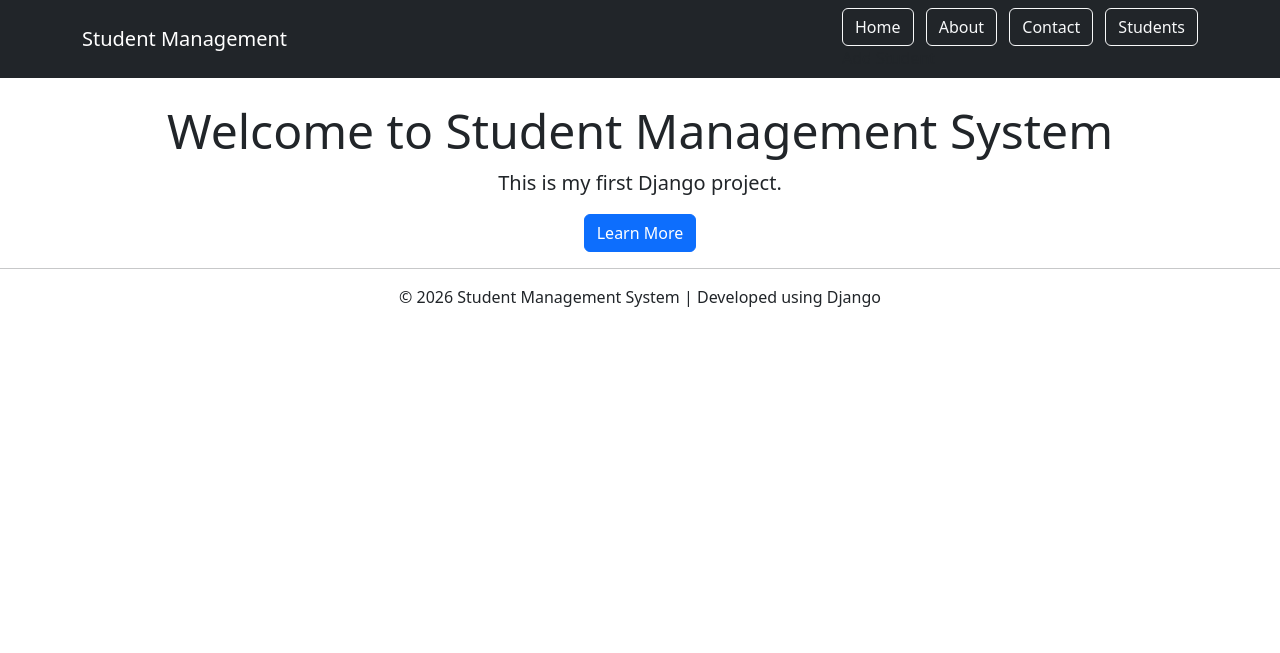
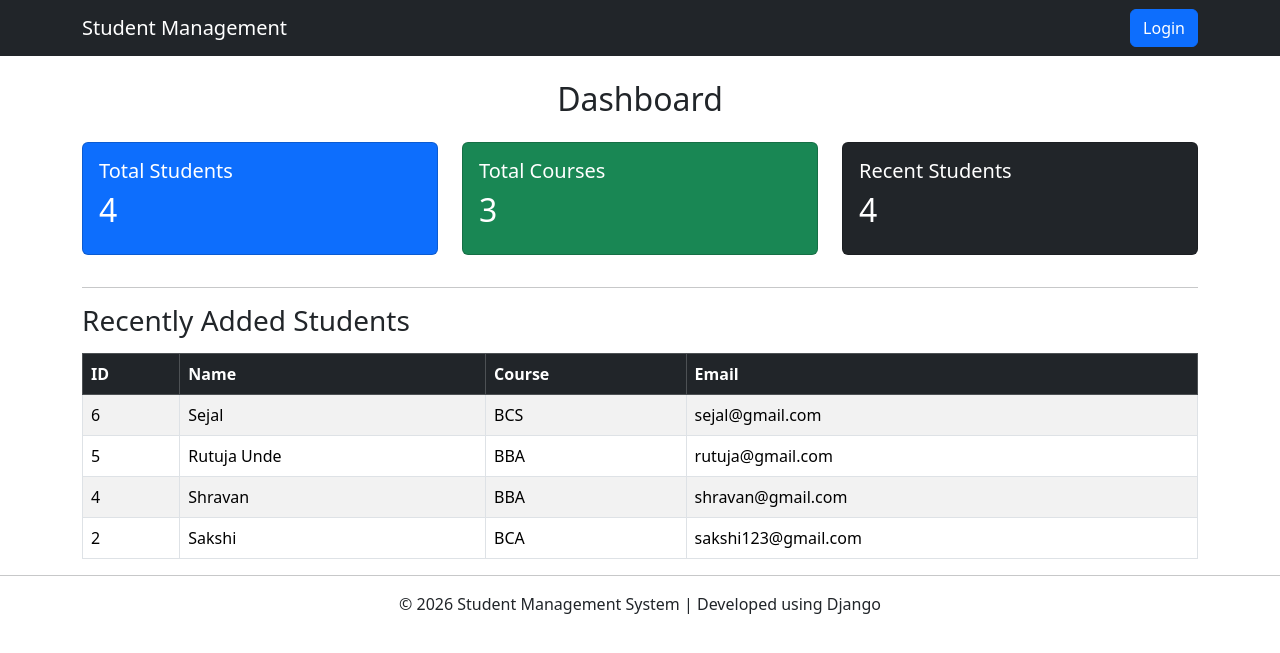
Before and after one commit to prarode123/Python-Internship, a Django app: page / in a window 1280 px wide. Shown: the top 653 px of the page. Run offline with Django 5.2, Linux system fonts and the light colour scheme; data comes from the database, SQL or seed files in the repository; both versions use the stored data as it was after the commit.

Commit message:
Added authentication, pagination and dashboard features

```diff
--- a/student/templates/student/base.html
+++ b/student/templates/student/base.html
@@ -12,29 +12,69 @@
 <body>
 
     <nav class="navbar navbar-expand-lg navbar-dark bg-dark">
+
         <div class="container">
 
             <a class="navbar-brand" href="/">Student Management</a>
 
             <div>
-                <a class="btn btn-outline-light me-2" href="/">Home</a>
 
-                <a class="btn btn-outline-light me-2" href="/about/">About</a>
+                {% if user.is_authenticated %}
 
-                <a class="btn btn-outline-light me-2" href="/contact/">Contact</a>
+                    <a class="btn btn-outline-light me-2" href="/">Home</a>
 
-                <a class="btn btn-outline-light" href="/students/">Students</a>
+                    <a class="btn btn-outline-light me-2" href="/about/">About</a>
 
-                <a class="nav-link" href="{% url 'add_student' %}">Add Student</a>
+                    <a class="btn btn-outline-light me-2" href="/contact/">Contact</a>
+
+                    <a class="btn btn-outline-light me-2" href="/students/">Students</a>
+
+                    <a class="btn btn-success me-2" href="{% url 'add_student' %}">
+                        Add Student
+                    </a>
+
+                    <a class="btn btn-danger" href="{% url 'logout' %}">
+                        Logout
+                    </a>
+
+                {% else %}
+
+                    <a class="btn btn-primary" href="{% url 'login' %}">
+                        Login
+                    </a>
+
+                {% endif %}
+
             </div>
 
         </div>
+
     </nav>
 
     <div class="container mt-4">
 
+        {% if messages %}
+
+            {% for message in messages %}
+
+                <div class="alert alert-success alert-dismissible fade show" role="alert">
+
+                    {{ message }}
+
+                    <button
+                        type="button"
+                        class="btn-close"
+                        data-bs-dismiss="alert"
+                        aria-label="Close">
+                    </button>
+
+                </div>
+
+            {% endfor %}
+
+        {% endif %}
+
         {% block content %}
-
         {% endblock %}
 
     </div>
--- a/student/templates/student/home.html
+++ b/student/templates/student/home.html
@@ -2,18 +2,108 @@
 
 {% block content %}
 
-<div class="text-center">
+<h2 class="mb-4 text-center">Dashboard</h2>
 
-    <h1 class="display-5">Welcome to Student Management System</h1>
+<div class="row">
 
-    <p class="lead">
-        This is my first Django project.
-    </p>
+    <div class="col-md-4">
 
-    <a href="/about/" class="btn btn-primary">
-        Learn More
-    </a>
+        <div class="card text-white bg-primary mb-3">
+
+            <div class="card-body">
+
+                <h5 class="card-title">Total Students</h5>
+
+                <h2>{{ total_students }}</h2>
+
+            </div>
+
+        </div>
+
+    </div>
+
+    <div class="col-md-4">
+
+        <div class="card text-white bg-success mb-3">
+
+            <div class="card-body">
+
+                <h5 class="card-title">Total Courses</h5>
+
+                <h2>{{ total_courses }}</h2>
+
+            </div>
+
+        </div>
+
+    </div>
+
+    <div class="col-md-4">
+
+        <div class="card text-white bg-dark mb-3">
+
+            <div class="card-body">
+
+                <h5 class="card-title">Recent Students</h5>
+
+                <h2>{{ recent_students|length }}</h2>
+
+            </div>
+
+        </div>
+
+    </div>
 
 </div>
 
+<hr>
+
+<h3 class="mb-3">Recently Added Students</h3>
+
+<table class="table table-bordered table-striped">
+
+    <thead class="table-dark">
+
+        <tr>
+
+            <th>ID</th>
+            <th>Name</th>
+            <th>Course</th>
+            <th>Email</th>
+
+        </tr>
+
+    </thead>
+
+    <tbody>
+
+        {% for student in recent_students %}
+
+        <tr>
+
+            <td>{{ student.id }}</td>
+            <td>{{ student.name }}</td>
+            <td>{{ student.course }}</td>
+            <td>{{ student.email }}</td>
+
+        </tr>
+
+        {% empty %}
+
+        <tr>
+
+            <td colspan="4" class="text-center">
+
+                No Students Found
+
+            </td>
+
+        </tr>
+
+        {% endfor %}
+
+    </tbody>
+
+</table>
+
 {% endblock %}
--- a/student/views.py
+++ b/student/views.py
@@ -1,9 +1,34 @@
-from django.shortcuts import render, redirect
+from django.shortcuts import render, redirect, get_object_or_404
+from django.contrib import messages
+from django.contrib.auth.decorators import login_required
+from django.core.paginator import Paginator
+
 from .models import Student
+from .forms import StudentForm
 
 
+# def home(request):
+#     return render(request, 'student/home.html')
+
 def home(request):
-    return render(request, 'student/home.html')
+
+    total_students = Student.objects.count()
+
+    total_courses = Student.objects.values(
+        'course'
+    ).distinct().count()
+
+    recent_students = Student.objects.order_by(
+        '-id'
+    )[:5]
+
+    context = {
+        'total_students': total_students,
+        'total_courses': total_courses,
+        'recent_students': recent_students,
+    }
+
+    return render(request, 'student/home.html', context)
 
 
 def about(request):
@@ -14,50 +39,79 @@ def contact(request):
     return render(request, 'student/contact.html')
 
 
+@login_required
 def students(request):
+
+    search = request.GET.get('search', '')
+
     student_list = Student.objects.all()
 
+    if search:
+        student_list = student_list.filter(name__icontains=search)
+
+    student_list = student_list.order_by('name')
+
+    paginator = Paginator(student_list, 5)
+
+    page_number = request.GET.get('page')
+
+    students = paginator.get_page(page_number)
+
     return render(request, 'student/students.html', {
-        "students": student_list
+        'students': students,
+        'search': search
     })
 
 
+@login_required
 def add_student(request):
-    if request.method == "POST":
-        name = request.POST['name']
-        course = request.POST['course']
-        email = request.POST['email']
-
-        Student.objects.create(
-            name=name,
-            course=course,
-            email=email
-        )
-
-        return redirect('students')
-
-    return render(request, 'student/add_student.html')
-
-
-def edit_student(request, id):
-    student = Student.objects.get(id=id)
 
     if request.method == "POST":
-        student.name = request.POST['name']
-        student.course = request.POST['course']
-        student.email = request.POST['email']
 
-        student.save()
+        form = StudentForm(request.POST)
 
-        return redirect('students')
+        if form.is_valid():
+            form.save()
+            messages.success(request, "Student added successfully!")
+            return redirect('students')
 
-    return render(request, 'student/edit_student.html', {
-        'student': student
+    else:
+        form = StudentForm()
+
+    return render(request, 'student/add_student.html', {
+        'form': form
     })
 
 
+@login_required
+def edit_student(request, id):
+
+    student = get_object_or_404(Student, id=id)
+
+    if request.method == "POST":
+
+        form = StudentForm(request.POST, instance=student)
+
+        if form.is_valid():
+            form.save()
+            messages.success(request, "Student updated successfully!")
+            return redirect('students')
+
+    else:
+        form = StudentForm(instance=student)
+
+    return render(request, 'student/edit_student.html', {
+        'form': form
+    })
+
+
+@login_required
 def delete_student(request, id):
-    student = Student.objects.get(id=id)
+
+    student = get_object_or_404(Student, id=id)
+
     student.delete()
 
+    messages.success(request, "Student deleted successfully!")
+
     return redirect('students')
--- a/studentmanagement/settings.py
+++ b/studentmanagement/settings.py
@@ -121,3 +121,8 @@ STATIC_URL = 'static/'
 # https://docs.djangoproject.com/en/5.2/ref/settings/#default-auto-field
 
 DEFAULT_AUTO_FIELD = 'django.db.models.BigAutoField'
+
+
+LOGIN_URL = 'login'
+LOGIN_REDIRECT_URL = 'students'
+LOGOUT_REDIRECT_URL = 'login'
--- a/studentmanagement/urls.py
+++ b/studentmanagement/urls.py
@@ -1,23 +1,23 @@
-"""
-URL configuration for studentmanagement project.
-
-The `urlpatterns` list routes URLs to views. For more information please see:
-    https://docs.djangoproject.com/en/5.2/topics/http/urls/
-Examples:
-Function views
-    1. Add an import:  from my_app import views
-    2. Add a URL to urlpatterns:  path('', views.home, name='home')
-Class-based views
-    1. Add an import:  from other_app.views import Home
-    2. Add a URL to urlpatterns:  path('', Home.as_view(), name='home')
-Including another URLconf
-    1. Import the include() function: from django.urls import include, path
-    2. Add a URL to urlpatterns:  path('blog/', include('blog.urls'))
-"""
 from django.contrib import admin
 from django.urls import path, include
+from django.contrib.auth import views as auth_views
 
 urlpatterns = [
     path('admin/', admin.site.urls),
+
     path('', include('student.urls')),
+
+    path(
+        'login/',
+        auth_views.LoginView.as_view(
+            template_name='student/login.html'
+        ),
+        name='login'
+    ),
+
+    path(
+        'logout/',
+        auth_views.LogoutView.as_view(),
+        name='logout'
+    ),
 ]
```
Also changed, not shown: student/forms.py (added, +29 -0 lines), student/templates/student/add_student.html (+7 -15 lines), student/templates/student/edit_student.html (+7 -15 lines), student/templates/student/login.html (added, +43 -0 lines), student/templates/student/students.html (+72 -4 lines), db.sqlite3.
